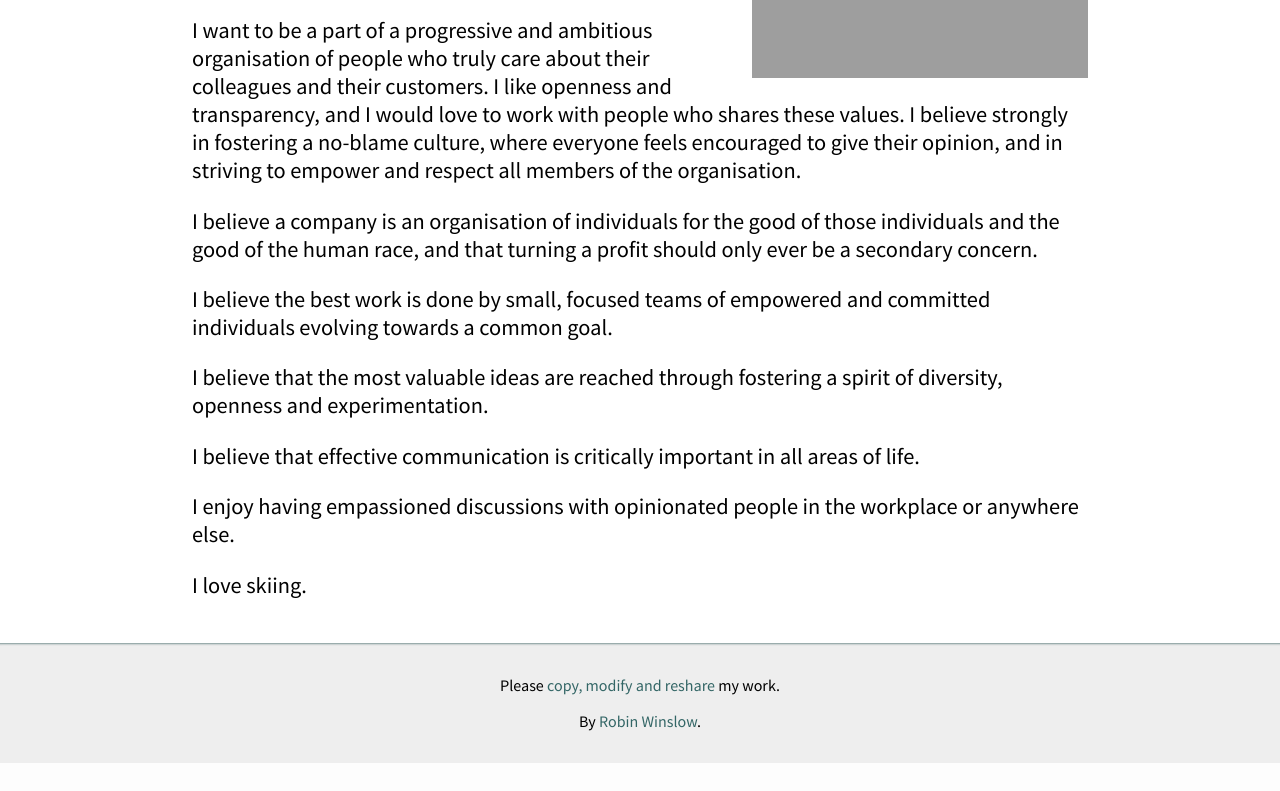
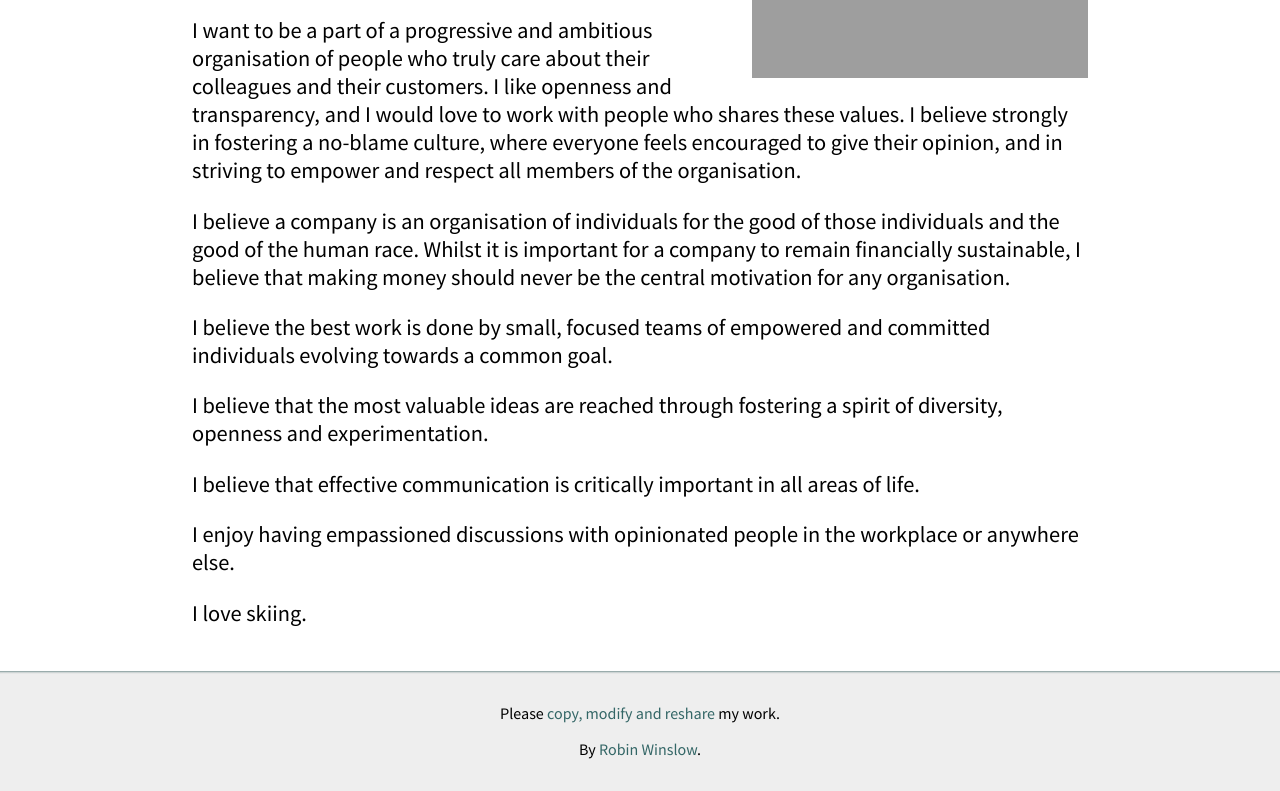
Before and after one commit to nottrobin/cv.robinwinslow.uk, a Django app: template cv/templates/cv/about-me.html in a window 1280 px wide. Shown: the part 612-1403 px from the top of the page. Before the commit the page ends 1375 px from the top, so only its background shows below. Run offline with Django 3.2, Linux system fonts and the light colour scheme; the template is opened without the code that fills it, so the values that code supplies are empty; some libraries are stand-ins or nearby versions; grey boxes are pictures that could not be loaded.

Commit message:
Slightly less controversial wording in about-me?

```diff
--- a/cv/templates/cv/about-me.html
+++ b/cv/templates/cv/about-me.html
@@ -16,7 +16,7 @@ I'm an experienced web developer and team leader with wide-ranging expertise and
 
 I want to be a part of a progressive and ambitious organisation of people who truly care about their colleagues and their customers. I like openness and transparency, and I would love to work with people who shares these values. I believe strongly in fostering a no-blame culture, where everyone feels encouraged to give their opinion, and in striving to empower and respect all members of the organisation.
 
-I believe a company is an organisation of individuals for the good of those individuals and the good of the human race, and that turning a profit should only ever be a secondary concern.
+I believe a company is an organisation of individuals for the good of those individuals and the good of the human race. Whilst it is important for a company to remain financially sustainable, I believe that making money should never be the central motivation for any organisation.
 
 I believe the best work is done by small, focused teams of empowered and committed individuals evolving towards a common goal.
 
```
